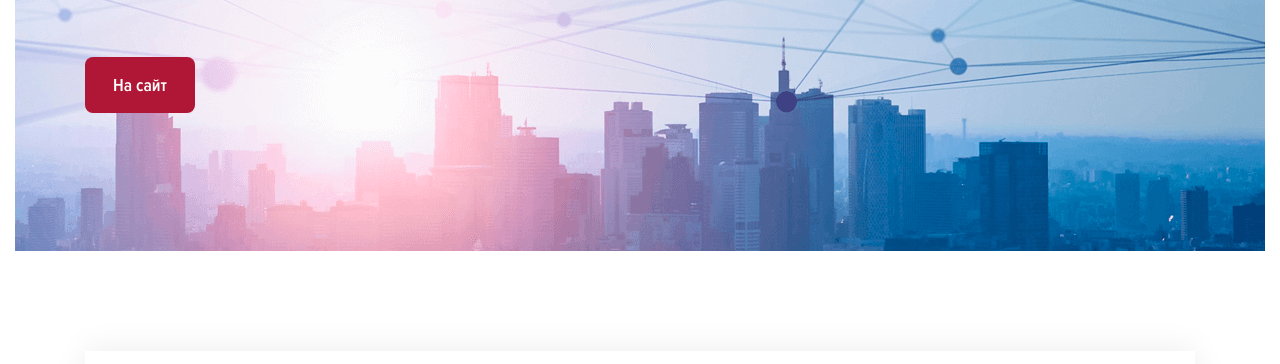
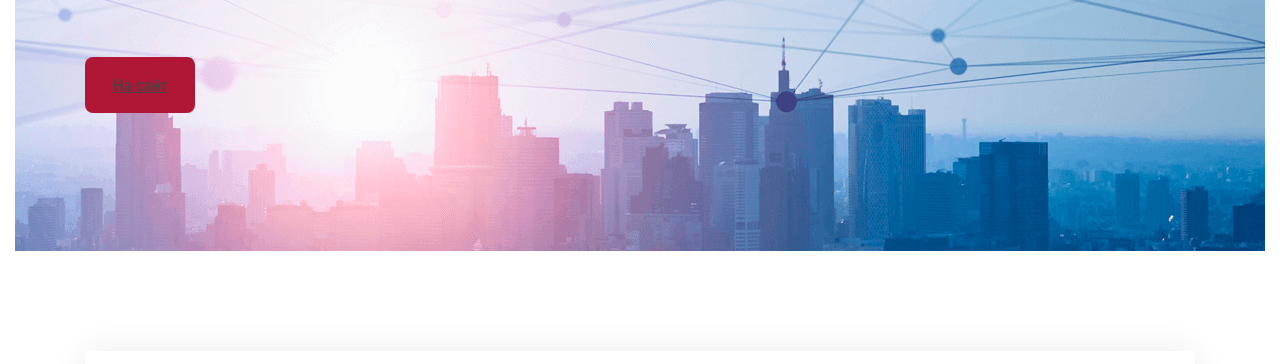
Before and after one commit to fedorkarpenko1984/peach-studio-deploy, a plain HTML site: page index.html in a window 1280 px wide. Shown: the part 436-800 px from the top of the page. Drawn offline with Linux system fonts and the light colour scheme; a web font is replaced by a local one.

Commit message:
Update index.html

```diff
--- a/index.html
+++ b/index.html
@@ -25,7 +25,7 @@
           <div class="banner__wrapper__text">
             Поставщик услуг цифровой трансформации и кибербезопасности
           </div>
-          <button class="banner__wrapper__button">На сайт</button>
+          <button class="banner__wrapper__button"><a href="https://softline.ru/">На сайт</a></button>
         </div>
       </section>
 
```
